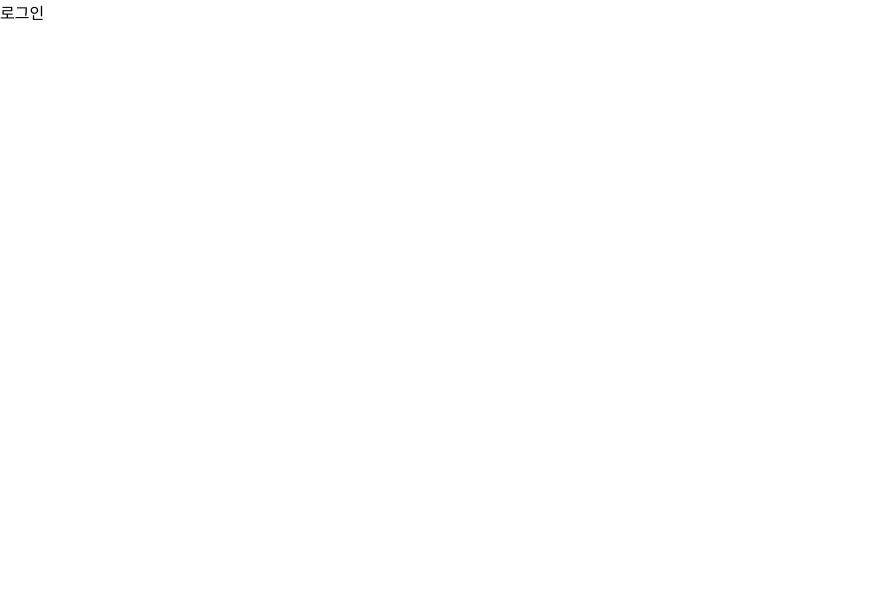
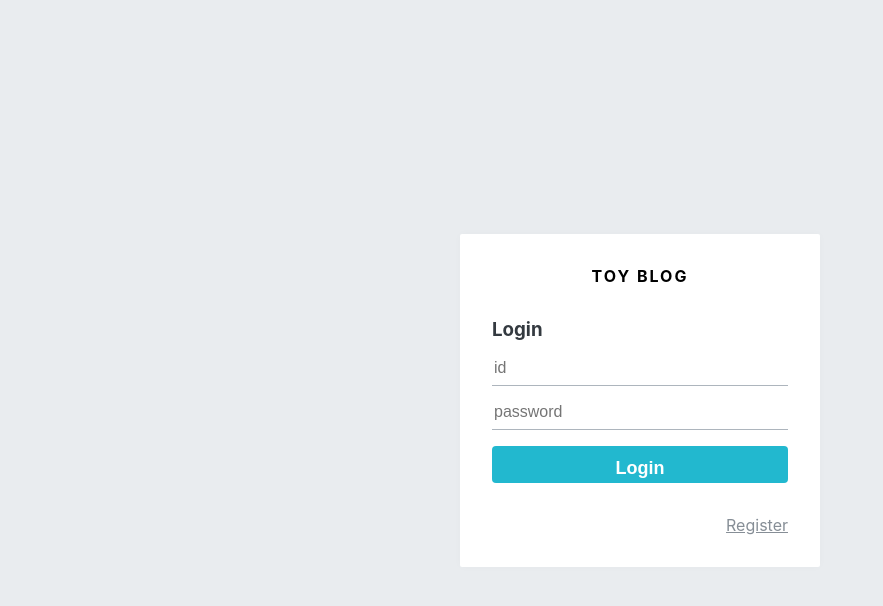
Before and after one commit to cdsleaf/toy-blog-with-react-redux, a React (Create React App) app: page /login in a window 1280 px wide. Shown: the top 606 px of the page, without its empty margins (0-883 px from the left). Built offline with nearby package versions, Linux system fonts and the light colour scheme.

Commit message:
add Auth form

```diff
--- /dev/null
+++ b/src/components/auth/AuthForm.js
@@ -0,0 +1,85 @@
+import React from 'react';
+import styled from 'styled-components';
+import { Link } from 'react-router-dom';
+import OpenColor from 'open-color';
+import Button from '../common/Button';
+
+const AuthFormBlock = styled.div`
+  h3 {
+    margin: 0;
+    color: ${OpenColor.gray[8]};
+    margin-bottom: 1rem;
+  }
+`;
+
+const StyledInput = styled.input`
+  font-size: 1rem;
+  border: none;
+  border-bottom: 1px solid ${OpenColor.gray[5]};
+  padding-bottom: 0.5rem;
+  outline: none;
+  width: 100%;
+  &:focus {
+    color: ${OpenColor.teal[7]};
+    border-bottom: 1px solid ${OpenColor.gray[7]};
+  }
+  & + & {
+    margin-top: 1rem;
+  }
+`;
+
+const Footer = styled.div`
+  margin-top: 2rem;
+  text-align: right;
+  a {
+    color: ${OpenColor.gray[6]};
+    text-decoration: underline;
+    &:hover {
+      color: ${OpenColor.gray[9]};
+    }
+  }
+`;
+
+const ButtonWidthMarginTop = styled(Button)`
+  margin-top: 1rem;
+`;
+
+const textMap = {
+  login: 'Login',
+  register: 'Register',
+};
+
+const AuthForm = ({ type }) => {
+  const text = textMap[type];
+  return (
+    <AuthFormBlock>
+      <h3>{text}</h3>
+      <form>
+        <StyledInput autoComplete='username' name='username' placeholder='id' />
+        <StyledInput
+          autoComplete='new-password'
+          name='password'
+          placeholder='password'
+          type='password'
+        />
+        {type === 'register' && (
+          <StyledInput
+            autoComplete='new-password'
+            name='passwordConfirm'
+            placeholder='password confirm'
+            type='password'
+          />
+        )}
+        <ButtonWidthMarginTop cyan fullWidth>{text}</ButtonWidthMarginTop>
+      </form>
+      <Footer>
+        {type === 'login'
+          ? <Link to='/register'>Register</Link>
+          : <Link to='/login'>Login</Link>
+        }
+      </Footer>
+    </AuthFormBlock>
+  );
+};
+
+export default AuthForm;
--- /dev/null
+++ b/src/components/auth/AuthTemplate.js
@@ -0,0 +1,47 @@
+import React from 'react';
+import styled from 'styled-components';
+import OpenColor from 'open-color';
+import { Link } from 'react-router-dom';
+
+const AuthTemplateBlock = styled.div`
+  position: absolute;
+  left: 0;
+  top: 0;
+  bottom: 0;
+  right: 0;
+  background: ${OpenColor.gray[2]};
+  display: flex;
+  flex-direction: column;
+  justify-content: center;
+  align-items: center;
+`;
+
+const WhiteBox = styled.div`
+  .logo-area {
+    display: block;
+    padding-bottom: 2rem;
+    text-align: center;
+    font-weight: bold;
+    letter-spacing: 2px;
+  }
+  box-shadow: 0 0 8px rgba(0, 0, 0, 0.025);
+  padding: 2rem;
+  width: 360px;
+  background: white;
+  border-radius: 2px;
+`;
+
+const AuthTemplate = ({ children }) => {
+  return (
+    <AuthTemplateBlock>
+      <WhiteBox>
+        <div className='logo-area'>
+          <Link to="/">TOY BLOG</Link>
+        </div>
+        {children}
+      </WhiteBox>
+    </AuthTemplateBlock>
+  );
+};
+
+export default AuthTemplate;
--- a/src/components/common/Button.js
+++ b/src/components/common/Button.js
@@ -1,5 +1,5 @@
 import React from 'react';
-import styled from 'styled-components';
+import styled, { css } from 'styled-components';
 import OpenColor from 'open-color';
 
 const StyledButton = styled.button`
@@ -16,6 +16,26 @@
   &:hover {
     background: ${OpenColor.gray[6]};
   }
+
+  ${props =>
+    props.fullWidth &&
+    css`
+      padding-top: 0.75rem;
+      padding-bottom: 0%.75rem;
+      width: 100%;
+      font-size: 1.125rem;
+    `
+  }
+
+  ${props =>
+    props.cyan &&
+    css`
+      background: ${OpenColor.cyan[5]};
+      &:hover {
+        background: ${OpenColor.cyan[4]};
+      }
+    `
+  }
 `;
 
 const Button = props => <StyledButton {...props} />;
--- a/src/pages/LoginPage.js
+++ b/src/pages/LoginPage.js
@@ -1,7 +1,13 @@
 import React from 'react';
+import AuthTemplate from '../components/auth/AuthTemplate';
+import AuthForm from '../components/auth/AuthForm';
 
 const LoginPage = () => {
-  return <div>로그인</div>;
+  return (
+    <AuthTemplate>
+      <AuthForm type='login' />
+    </AuthTemplate>
+  );
 }
 
 export default LoginPage;
--- a/src/pages/RegisterPage.js
+++ b/src/pages/RegisterPage.js
@@ -1,7 +1,13 @@
 import React from 'react';
+import AuthTemplate from '../components/auth/AuthTemplate';
+import AuthForm from '../components/auth/AuthForm';
 
 const RegisterPage = () => {
-  return <div>회원가입</div>;
+  return (
+    <AuthTemplate>
+      <AuthForm type='register' />
+    </AuthTemplate>
+  );
 };
 
 export default RegisterPage;
```
